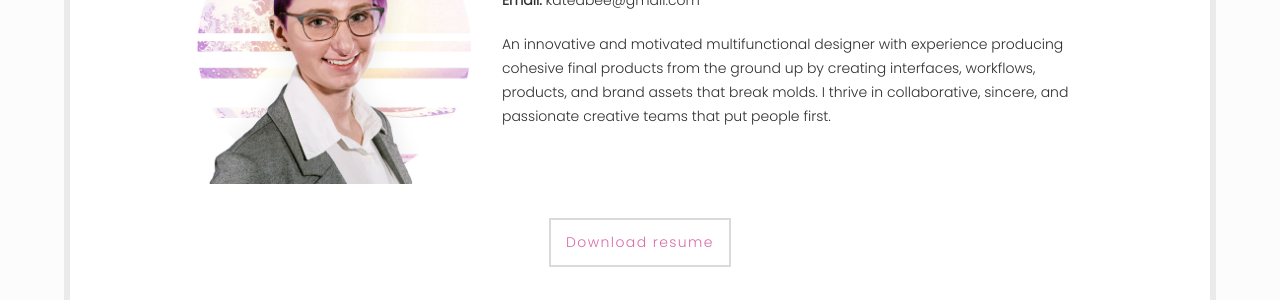
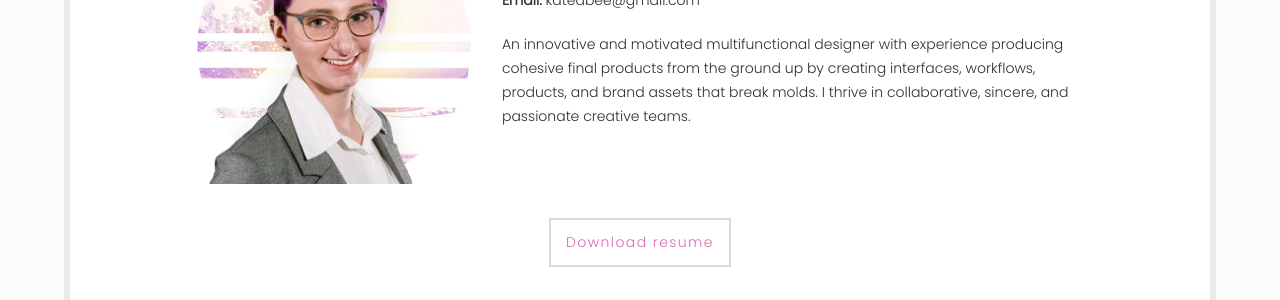
Before and after one commit to Kaedurr/portfolio, a Jekyll site: the page built from resume.html, in a window 1280 px wide and 900 px high, scrolled down 384 px. Shown: the part 226-526 px from the top of the window. Built offline with Jekyll 4.4.1, drawn with Linux system fonts in a browser that asks for light colours; some web fonts are replaced.

Commit message:
Update resume page
Minor content change

```diff
--- a/resume.html
+++ b/resume.html
@@ -25,7 +25,7 @@ categories: Kate Durr, Resume
 			      	<div><p><span class="e-heading">Senior Product Designer -- Business, Education, Entertainment</span><br>
 			      	<strong>Tel:</strong> 740.972.0699<br>
 			      	<strong>Email:</strong> katedbee@gmail.com<br></p>
-						<p>An innovative and motivated multifunctional designer with experience producing cohesive final products from the ground up by creating interfaces, workflows, products, and brand assets that break molds. I thrive in collaborative, sincere, and passionate creative teams that put people first.</p>
+						<p>An innovative and motivated multifunctional designer with experience producing cohesive final products from the ground up by creating interfaces, workflows, products, and brand assets that break molds. I thrive in collaborative, sincere, and passionate creative teams.</p>
 				 		</div>
 			      </div>
 			    </div><!-- /row -->
```
